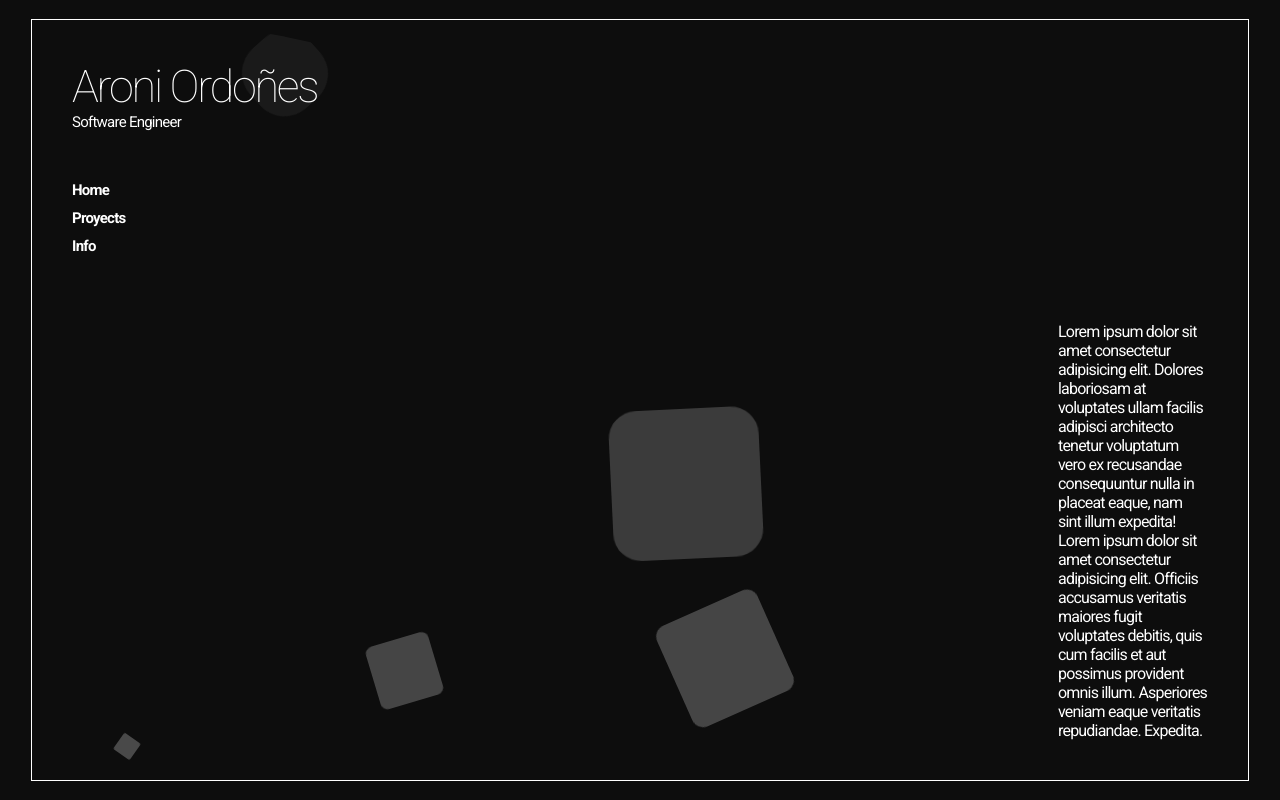
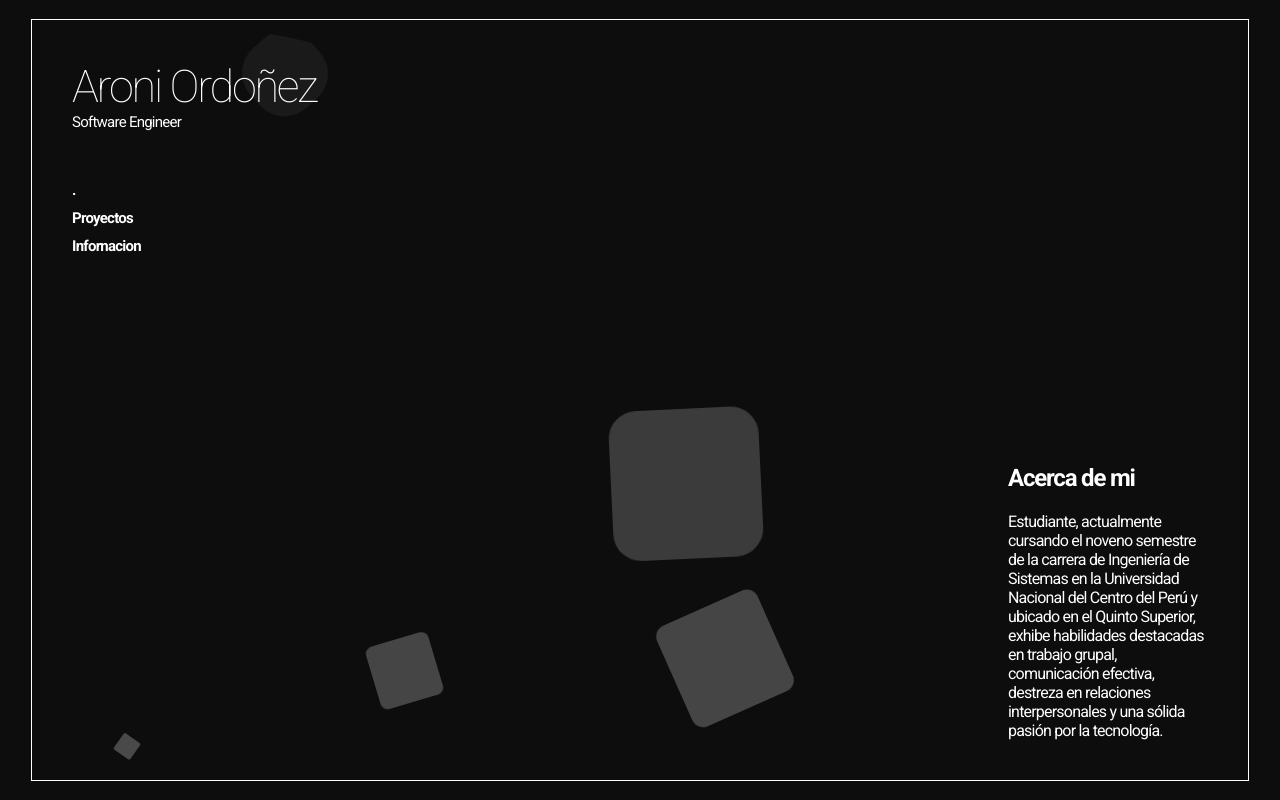
Before and after one commit to devsecops-node/portafolio, an Angular app: page /home in a window 1280 px wide. Built offline with nearby package versions, Linux system fonts and the light colour scheme.

Commit message:
feat: add some recomendations from client

```diff
--- a/src/app/pages/home/home.component.css
+++ b/src/app/pages/home/home.component.css
@@ -27,7 +27,7 @@ a {
 }
 
 .details_texto {
-  width: 150px;
+  width: 200px;
   padding: 0;
 }
 
@@ -94,3 +94,11 @@ a{
 a:hover{
   opacity: 0.2;
 }
+
+
+/* Flexear texto de acerca de mi */
+.flexear{
+  display: flex;
+  flex-direction: column;
+  gap: 20px;
+}
--- a/src/app/pages/home/home.component.html
+++ b/src/app/pages/home/home.component.html
@@ -1,30 +1,23 @@
 <app-container>
   <section class="info aparecer-x indexando">
     <div class="info_principal">
-      <p class="info_principal-titulo">Aroni Ordoñes</p>
+      <p class="info_principal-titulo">Aroni Ordoñez</p>
       <p class="info_principal-carrera">Software Engineer</p>
     </div>
     <div class="info_links">
-      <a
-        #home
-        this.linkClicked="!this.linkClicked"
-        [routerLink]="['/']"
-        >Home</a
-      >
-      <a #proyects [routerLink]="['/proyects']">Proyects</a>
-      <a #contact [routerLink]="['/info']">Info</a>
+      <a #home this.linkClicked="!this.linkClicked" [routerLink]="['/']" *ngIf="!activate">Inicio</a>
+      <a #home this.linkClicked="!this.linkClicked" [routerLink]="['/']" *ngIf="activate">.</a>
+      <a #proyects [routerLink]="['/proyects']">Proyectos</a>
+      <a #contact [routerLink]="['/info']">Infornacion</a>
     </div>
   </section>
   <section class="details">
-    <div class="details_texto aparecer-y">
+    <div class="details_texto aparecer-y flexear">
+      <h1>Acerca de mi</h1>
       <p>
-        Lorem ipsum dolor sit amet consectetur adipisicing elit. Dolores
-        laboriosam at voluptates ullam facilis adipisci architecto tenetur
-        voluptatum vero ex recusandae consequuntur nulla in placeat eaque, nam
-        sint illum expedita! Lorem ipsum dolor sit amet consectetur adipisicing
-        elit. Officiis accusamus veritatis maiores fugit voluptates debitis,
-        quis cum facilis et aut possimus provident omnis illum. Asperiores
-        veniam eaque veritatis repudiandae. Expedita.
+        Estudiante, actualmente cursando el noveno semestre de la carrera de Ingeniería de Sistemas en la Universidad
+        Nacional del Centro del Perú y ubicado en el Quinto Superior, exhibe habilidades destacadas en trabajo grupal,
+        comunicación efectiva, destreza en relaciones interpersonales y una sólida pasión por la tecnología.
       </p>
     </div>
   </section>
--- a/src/app/pages/home/home.component.ts
+++ b/src/app/pages/home/home.component.ts
@@ -1,11 +1,23 @@
 import { AfterViewInit, Component, ElementRef, OnInit, QueryList, ViewChild } from '@angular/core';
 import { ActivatedRoute } from '@angular/router';
+import { ParamMap } from '@angular/router';
 
 @Component({
   selector: 'app-home',
   templateUrl: './home.component.html',
   styleUrls: ['./home.component.css']
 })
-export class HomeComponent{
+export class HomeComponent implements OnInit {
+  activate: boolean = false
+  constructor(private route: ActivatedRoute) { }
+  ngOnInit(): void {
+    const route = this.route.snapshot.url.join('/')
+    if (route === "home") {
+      this.activate = true
+    } else {
+      this.activate = false
+    }
 
+    // console.log(route, this.activate)
+  }
 }
--- a/src/app/pages/info/info.component.css
+++ b/src/app/pages/info/info.component.css
@@ -17,13 +17,16 @@ a {
     align-items: center;
     flex-direction: column;
   }
+
 }
 .details {
   padding: 40px;
   flex: 1;
   display: flex;
-  align-items: flex-end;
-  justify-content: flex-end;
+  align-items: center;
+  position: relative;
+  justify-content: flex-start;
+  z-index: 1;
 }
 
 .details_texto {
@@ -78,7 +81,8 @@ a {
 
 .indexando{
   z-index: 1;
-  position: absolute;
+  /* position: absolute; */
+  flex: 1;
 }
 
 a{
@@ -94,3 +98,40 @@ a{
 a:hover{
   opacity: 0.2;
 }
+
+/* Nuevos cambios */
+.main-info{
+  width: 100%;
+  position: relative;
+  display: flex;
+  /* background-color: red; */
+  flex-direction: row;
+}
+@media (max-width: 720px) {
+  .main-info {
+    /* background-color: red; */
+    flex-direction: column;
+    height: 100%;
+  }
+}
+
+/* Opacar texto en info_links */
+.opacar-texto{
+  animation: opacar-text 2s;
+  -webkit-animation: opacar-text 2s;
+}
+
+@keyframes opacar-text {
+  0%{
+    opacity: 0;
+  }
+  50%{
+    filter: blur(5px);
+    -webkit-filter: blur(5px);
+}
+  100%{
+    opacity: 1;
+    filter: blur(0);
+    -webkit-filter: blur(0);
+}
+}
--- a/src/app/pages/info/info.component.html
+++ b/src/app/pages/info/info.component.html
@@ -1,21 +1,23 @@
 <app-container>
+  <section class="main-info">
     <section class="info aparecer-x indexando">
       <div class="info_principal">
-      <p class="info_principal-titulo">Aroni Ordoñes</p>
+        <p class="info_principal-titulo">Aroni Ordoñez</p>
         <p class="info_principal-carrera">Software Engineer</p>
       </div>
       <div class="info_links">
-      <a
-        #home
-        this.linkClicked="!this.linkClicked"
-        [routerLink]="['/']"
-        >Home</a
-      >
-      <a #proyects [routerLink]="['/proyects']">Proyects</a>
-      <a #contact [routerLink]="['/info']">Info</a>
+        <a #home this.linkClicked="!this.linkClicked" [routerLink]="['/']">Inicio</a>
+        <a #proyects [routerLink]="['/proyects']">Proyectos</a>
+        <a #contact [routerLink]="['/info']" *ngIf="!activate">Infornacion</a>
+        <a #contact [routerLink]="['/info']" *ngIf="activate">.</a>
       </div>
     </section>
     <section class="details">
-
+      <div class="info_links opacar-texto detail_section1">
+        <a href="https://twitter.com/home">Twitter ↗</a>
+        <a href="https://m.facebook.com/profile.php/?id=100007739748809" target="_blank">Facebook ↗</a>
+        <a href="https://wa.link/qhpsx4" target="_blank">Whatsaap ↗</a>
+      </div>
+    </section>
   </section>
 </app-container>
--- a/src/app/pages/info/info.component.ts
+++ b/src/app/pages/info/info.component.ts
@@ -1,10 +1,23 @@
-import { Component } from '@angular/core';
+import { Component, OnInit } from '@angular/core';
+import { ActivatedRoute } from '@angular/router';
 
 @Component({
   selector: 'app-info',
   templateUrl: './info.component.html',
   styleUrls: ['./info.component.css']
 })
-export class InfoComponent {
+export class InfoComponent implements OnInit{
+  activate: boolean = false
+  constructor(private route: ActivatedRoute) { }
+  ngOnInit(): void {
+    const route = this.route.snapshot.url.join('/')
+    console.log(route, this.activate)
+    if (route === "info") {
+      this.activate = true
+    } else {
+      this.activate = false
+    }
 
+    // console.log(route, this.activate)
+  }
 }
--- a/src/app/pages/proyects/proyects.component.html
+++ b/src/app/pages/proyects/proyects.component.html
@@ -1,13 +1,14 @@
 <app-container>
   <section class="info aparecer-x"  [ngClass]="{ 'indexando': !activar }">
     <div class="info_principal">
-      <p class="info_principal-titulo">Aroni Ordoñes</p>
+      <p class="info_principal-titulo">Aroni Ordoñez</p>
       <p class="info_principal-carrera">Software Engineer</p>
     </div>
     <div class="info_links">
-      <a [routerLink]="['/']">Home</a>
-      <a [routerLink]="['/proyects']">Proyects</a>
-      <a [routerLink]="['info']">Info</a>
+      <a [routerLink]="['/']">Inicio</a>
+      <a [routerLink]="['/proyects']" *ngIf="!activate">Proyectos</a>
+      <a [routerLink]="['/proyects']" *ngIf="activate">.</a>
+      <a [routerLink]="['/info']">Informacion</a>
     </div>
   </section>
   <section class="proyects aparecer-y" [ngClass]="{ 'indexando': !activar }">
--- a/src/app/pages/proyects/proyects.component.ts
+++ b/src/app/pages/proyects/proyects.component.ts
@@ -1,6 +1,6 @@
 import { Component } from '@angular/core';
 import { ProvideProyectsService, ProyectsUI } from 'src/app/services/provide-proyects.service';
-
+import { ActivatedRoute } from '@angular/router';
 @Component({
   selector: 'app-proyects',
   templateUrl: './proyects.component.html',
@@ -9,8 +9,20 @@ import { ProvideProyectsService, ProyectsUI } from 'src/app/services/provide-pro
 export class ProyectsComponent {
   proyects: Array<ProyectsUI> = []
   activar = false
+  activate: boolean = false
+  ngOnInit(): void {
+    const route = this.route.snapshot.url.join('/')
+    // console.log(route, this.activate)
+    if (route === "proyects") {
+      this.activate = true
+    } else {
+      this.activate = false
+    }
 
-  constructor(private provideProyects: ProvideProyectsService) {
+    console.log(route, this.activate)
+  }
+
+  constructor(private provideProyects: ProvideProyectsService, private route: ActivatedRoute) {
     this.proyects = this.provideProyects.getAllProyects()
   }
 
--- a/src/index.html
+++ b/src/index.html
@@ -2,7 +2,7 @@
 <html lang="en">
 <head>
   <meta charset="utf-8">
-  <title>Porfolio2</title>
+  <title>Aroni Ordoñez Portafolio</title>
   <base href="/">
   <meta name="viewport" content="width=device-width, initial-scale=1">
   <link rel="icon" type="image/x-icon" href="favicon.ico">
```
Lines whose indentation alone changed are shown as unchanged.
